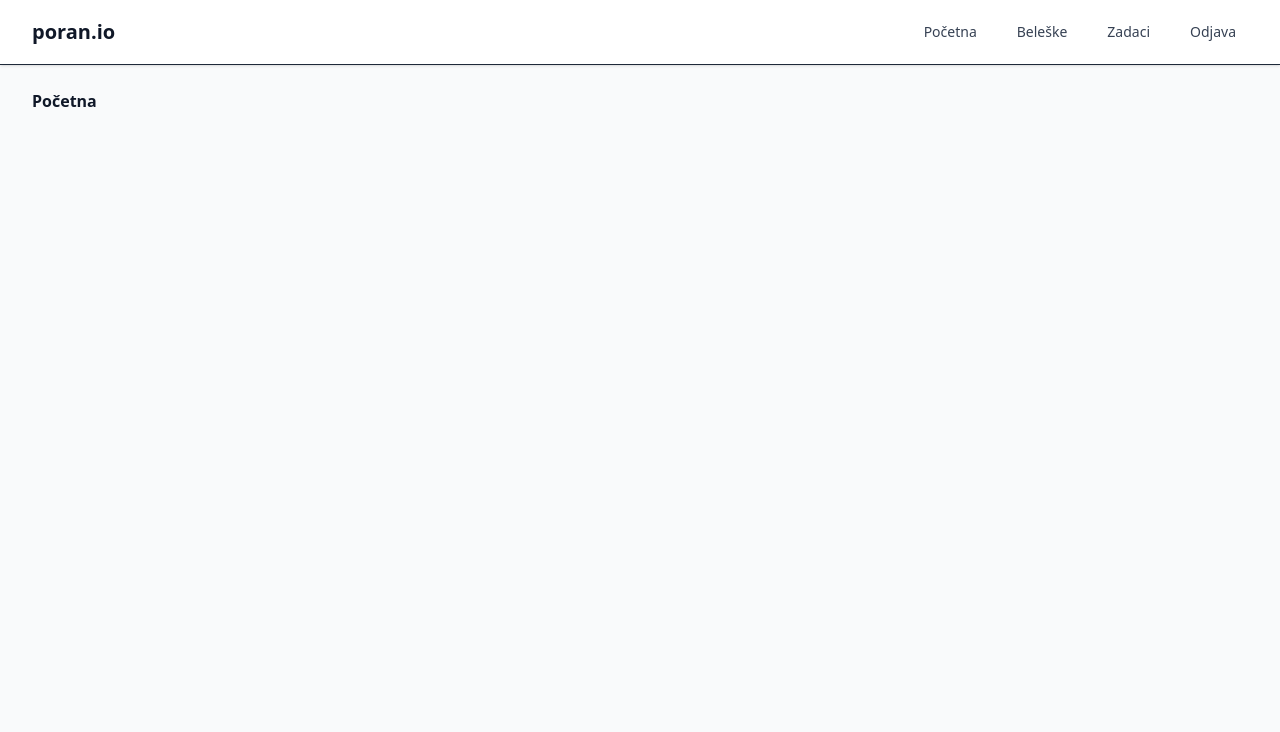
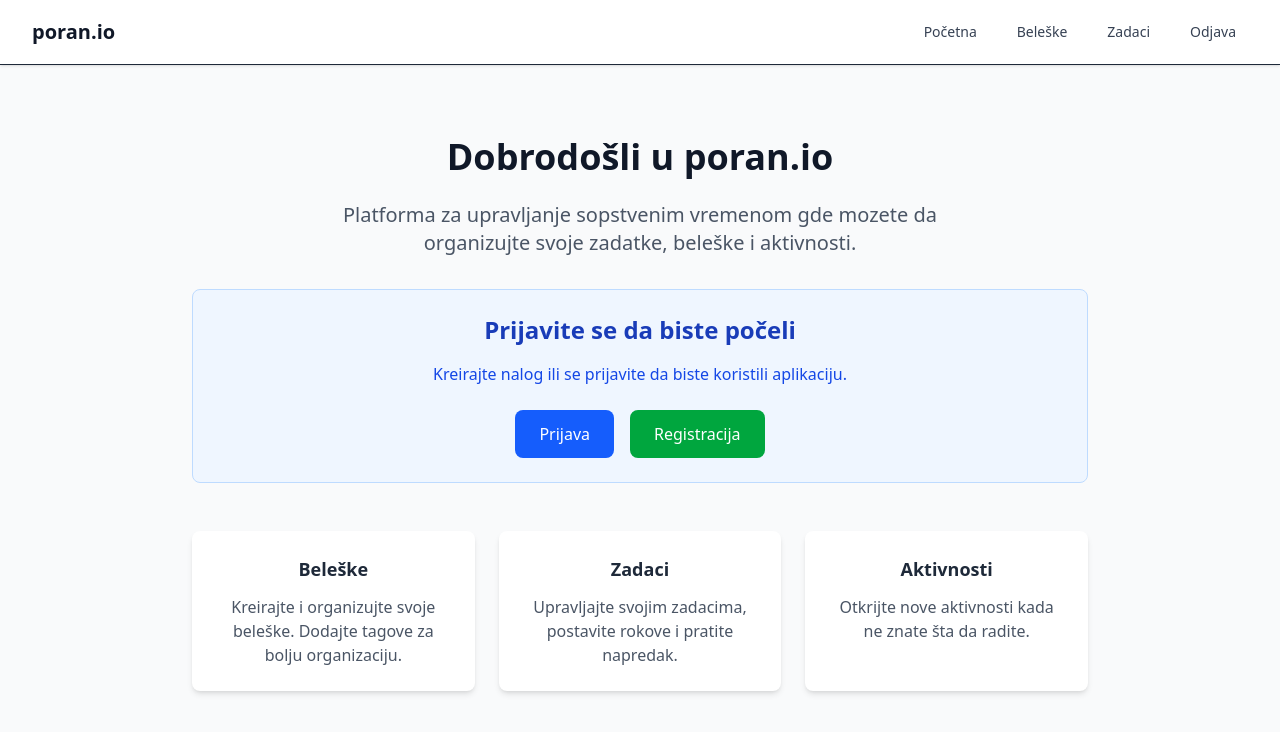
Before and after one commit to elab-development/internet-tehnologije-2024-projekat-todoapp_2021_0357__2021_0124, a React app in the folder frontend/: page / in a window 1280 px wide. Shown: the top 732 px of the page. Built offline with nearby package versions, Linux system fonts and the light colour scheme; the HTML template or start-up script is replaced by a standard one.

Commit message:
Logout i Pocetna

```diff
--- a/frontend/src/contexts/AuthContext.tsx
+++ b/frontend/src/contexts/AuthContext.tsx
@@ -32,8 +32,27 @@ export const AuthProvider: React.FC<{ children: ReactNode }> = ({ children }) =>
     // Registracija kod
   };
 
-  const logout = () => {
-    // Logout kod
+  const logout = async () => {
+    try {
+      // brisanje tokena na serveru
+      if (token) {
+        await fetch('http://localhost:8080/api/logout', {
+          method: 'POST',
+          headers: {
+            'Authorization': `Bearer ${token}`,
+            'Content-Type': 'application/json',
+            'Accept': 'application/json',
+          },
+        });
+      }
+    } catch (error) {
+      console.error('Logout API error:', error);
+    } finally {
+      // brisanje brisanje tokena i korisnika iz localStorage
+      localStorage.removeItem('token');
+      setUser(null);
+      setToken(null);
+    }
   };
 
   return (
--- a/frontend/src/layouts/MainLayout.tsx
+++ b/frontend/src/layouts/MainLayout.tsx
@@ -1,7 +1,15 @@
-import { Outlet, Link } from 'react-router-dom';
+import { Outlet, Link, useNavigate } from 'react-router-dom';
+import { useAuth } from '../hooks/useAuth';
 
 // layout za stranice gde je korisnik ulogovan
 const MainLayout = () => {
+  const { user, logout } = useAuth();
+  const navigate = useNavigate();
+
+  const handleLogout = async () => {
+    await logout();
+    navigate('/');
+  };
   return (
     <div className="w-full min-h-screen bg-gray-50 dark:bg-gray-800">
       {/* navigacija */}
@@ -35,7 +43,13 @@ const MainLayout = () => {
               >
                 Zadaci
               </Link>
+              {user && (
+                <span className="text-gray-700 px-3 py-2 text-sm font-medium dark:text-gray-300">
+                  {user.name}
+                </span>
+              )}
               <button
+                onClick={handleLogout}
                 className="text-gray-700 hover:text-red-600 px-3 py-2 rounded-md text-sm font-medium dark:text-gray-300 dark:hover:text-red-400"
               >
                 Odjava
--- a/frontend/src/pages/HomePage.tsx
+++ b/frontend/src/pages/HomePage.tsx
@@ -1,8 +1,90 @@
-// Početna stranica
-const HomePage = () => {
+import React from 'react';
+import { useAuth } from '../hooks/useAuth';
+import { Link } from 'react-router-dom';
+
+const HomePage: React.FC = () => {
+  const { user } = useAuth();
+
   return (
-    <div>
-      <h1>Početna</h1>
+    <div className="max-w-4xl mx-auto">
+      <div className="text-center py-12">
+        <h1 className="text-4xl font-bold text-gray-900 mb-6">
+          Dobrodošli u poran.io
+        </h1>
+        <p className="text-xl text-gray-600 mb-8 max-w-2xl mx-auto">
+          Platforma za upravljanje sopstvenim vremenom gde mozete da organizujte svoje zadatke,
+          beleške i aktivnosti.
+        </p>
+
+        {user ? (
+          <div className="bg-green-50 border border-green-200 rounded-lg p-6 mb-8">
+            <h2 className="text-2xl font-semibold text-green-800 mb-4">
+              Dobrodošli, {user.name}!
+            </h2>
+            <p className="text-green-700 mb-6">
+              Vaš nalog je uspešno prijavljen. Možete početi sa organizacijom vaših zadataka i beležaka.
+            </p>
+            <div className="flex justify-center space-x-4">
+              <Link
+                to="/notes"
+                className="bg-blue-600 text-white px-6 py-3 rounded-lg hover:bg-blue-700 transition-colors"
+              >
+                Beleške
+              </Link>
+              <Link
+                to="/tasks"
+                className="bg-green-600 text-white px-6 py-3 rounded-lg hover:bg-green-700 transition-colors"
+              >
+                Zadaci
+              </Link>
+            </div>
+          </div>
+        ) : (
+          <div className="bg-blue-50 border border-blue-200 rounded-lg p-6 mb-8">
+            <h2 className="text-2xl font-semibold text-blue-800 mb-4">
+              Prijavite se da biste počeli
+            </h2>
+            <p className="text-blue-700 mb-6">
+              Kreirajte nalog ili se prijavite da biste koristili aplikaciju.
+            </p>
+            <div className="flex justify-center space-x-4">
+              <Link
+                to="/login"
+                className="bg-blue-600 text-white px-6 py-3 rounded-lg hover:bg-blue-700 transition-colors"
+              >
+                Prijava
+              </Link>
+              <Link
+                to="/register"
+                className="bg-green-600 text-white px-6 py-3 rounded-lg hover:bg-green-700 transition-colors"
+              >
+                Registracija
+              </Link>
+            </div>
+          </div>
+        )}
+
+        <div className="grid md:grid-cols-3 gap-6 mt-12">
+          <div className="bg-white p-6 rounded-lg shadow-md">
+            <h3 className="text-lg font-semibold text-gray-800 mb-3">Beleške</h3>
+            <p className="text-gray-600">
+              Kreirajte i organizujte svoje beleške. Dodajte tagove za bolju organizaciju.
+            </p>
+          </div>
+          <div className="bg-white p-6 rounded-lg shadow-md">
+            <h3 className="text-lg font-semibold text-gray-800 mb-3">Zadaci</h3>
+            <p className="text-gray-600">
+              Upravljajte svojim zadacima, postavite rokove i pratite napredak.
+            </p>
+          </div>
+          <div className="bg-white p-6 rounded-lg shadow-md">
+            <h3 className="text-lg font-semibold text-gray-800 mb-3">Aktivnosti</h3>
+            <p className="text-gray-600">
+              Otkrijte nove aktivnosti kada ne znate šta da radite.
+            </p>
+          </div>
+        </div>
+      </div>
     </div>
   );
 };
--- a/frontend/src/services/api.ts
+++ b/frontend/src/services/api.ts
@@ -1,6 +1,6 @@
 import axios from 'axios';
 
-// izbacila sam withCredentials jer ne radi kako treba
+// izbacila ovde withCredentials jer ne radi kako treba
 const api = axios.create({
   baseURL: 'http://localhost:8080/api',
   headers: {
```
Also changed, not shown: 1 other file (tests, documents, lock files or other folders).
